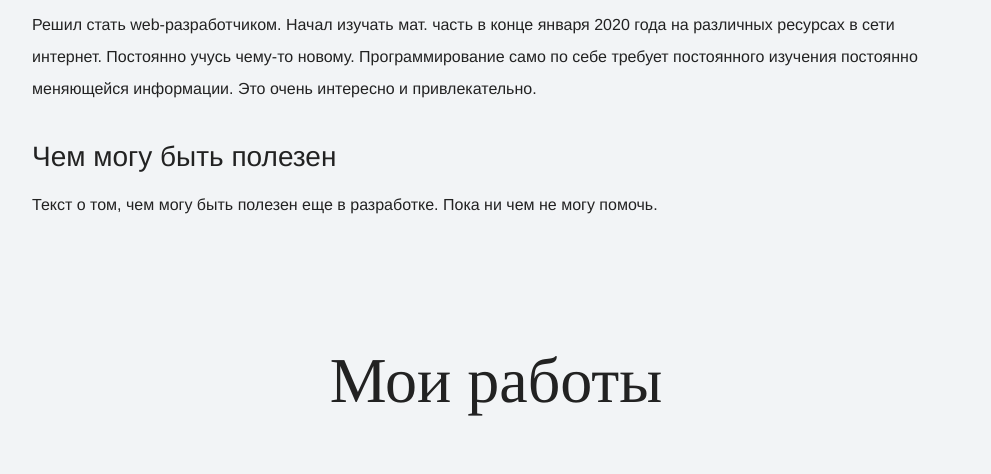
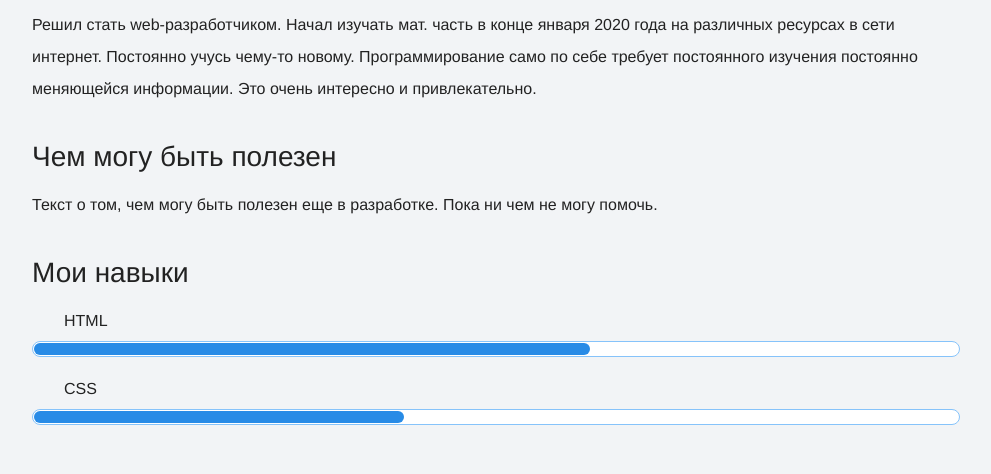
Before and after one commit to borislav034/sxron, a plain HTML site: page index.html in a window 1280 px wide. Shown: the part 1263-1737 px from the top of the page, without its empty margins (144-1135 px from the left). Drawn offline with Linux system fonts and the light colour scheme.

Commit message:
Замена с Малышом

```diff
--- a/index.html
+++ b/index.html
@@ -27,10 +27,23 @@
         <figure class="user1-image">
           <img src="files/user1.jpg" width="512" height="768" alt="Фотография Борислава Юдина">
         </figure>
+        <div>
           <h3>Меня зовут Борислав Юдин, я web-разработчик</h3>
           <p>Решил стать web-разработчиком. Начал изучать мат. часть в конце января 2020 года на различных ресурсах в сети интернет. Постоянно учусь чему-то новому. Программирование само по себе требует постоянного изучения постоянно меняющейся информации. Это очень интересно и привлекательно.</p>
+        </div>
+        <div>
           <h3>Чем могу быть полезен</h3>
           <p>Текст о том, чем могу быть полезен еще в разработке. Пока ни чем не могу помочь.</p>
+        </div>
+
+        <div class="skills">
+          <h3>Мои навыки</h3>
+          <dl class="skills-list">
+            <dt class="skill-html">HTML</dt>
+            <dd class="level"><div style="width: 60%">60%</div></dd>
+            <dt class="skill-css">CSS</dt>
+            <dd class="level"><div style="width: 40%">40%</div></dd>
+
       </div>
     </section>
 
```
Lines whose indentation alone changed are shown as unchanged.
